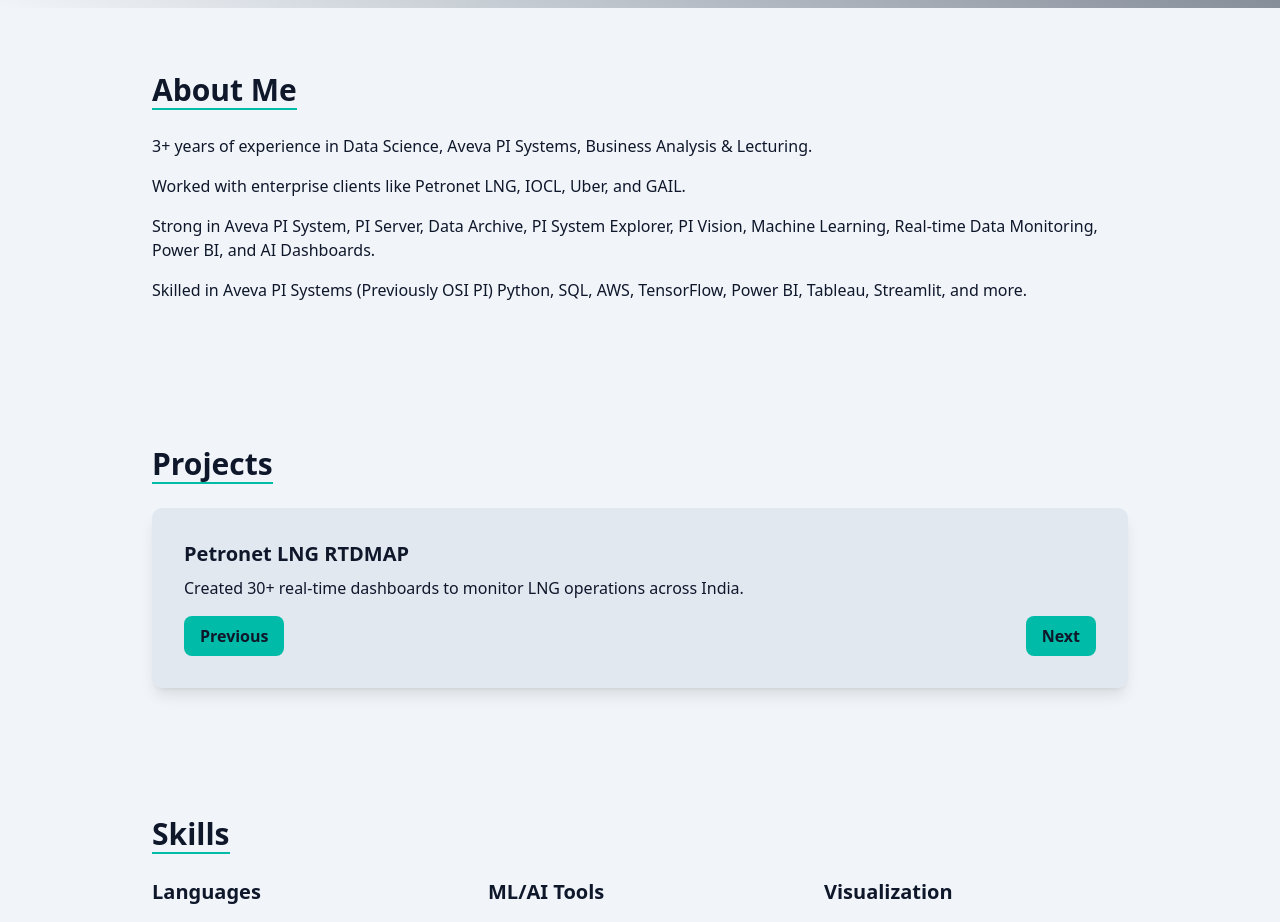
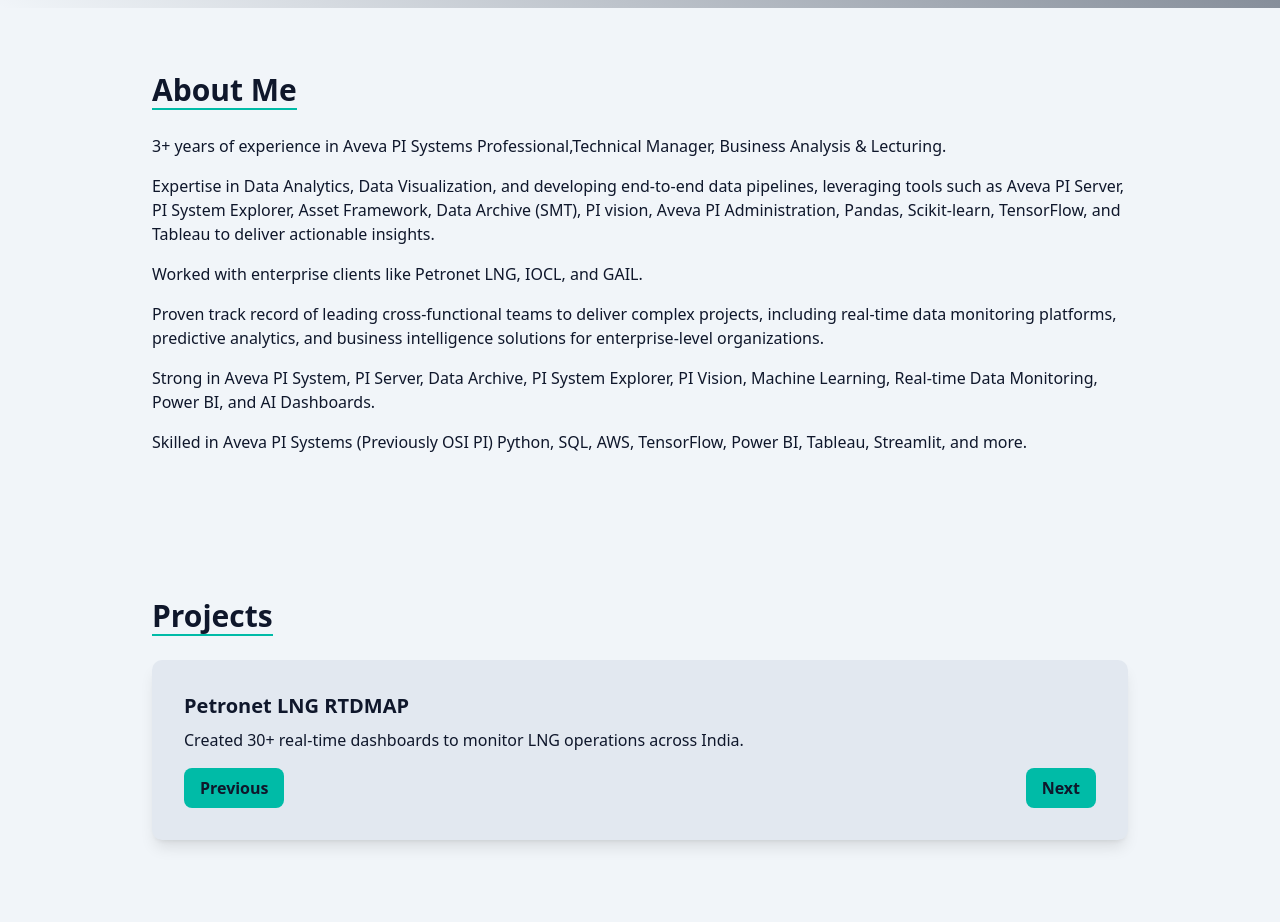
Before and after one commit to Taniskar/New, a Next.js app: page / in a window 1280 px wide. Shown: the part 860-1782 px from the top of the page. Built offline with nearby package versions, Linux system fonts and the light colour scheme.

Commit message:
Update About page

```diff
--- a/src/components/portfolio/About.tsx
+++ b/src/components/portfolio/About.tsx
@@ -10,10 +10,16 @@
         About Me
       </h2>
       <p className="mb-4">
-        3+ years of experience in Data Science, Aveva PI Systems, Business Analysis & Lecturing.
+        3+ years of experience in Aveva PI Systems Professional,Technical Manager, Business Analysis & Lecturing.
       </p>
       <p className="mb-4">
-        Worked with enterprise clients like Petronet LNG, IOCL, Uber, and GAIL.
+        Expertise in Data Analytics, Data Visualization, and developing end-to-end data pipelines, leveraging tools such as Aveva PI Server, PI System Explorer, Asset Framework, Data Archive (SMT), PI vision, Aveva PI Administration, Pandas, Scikit-learn, TensorFlow, and Tableau to deliver actionable insights.
+      </p>
+      <p className="mb-4">
+        Worked with enterprise clients like Petronet LNG, IOCL, and GAIL.
+      </p>
+      <p className="mb-4">
+        Proven track record of leading cross-functional teams to deliver complex projects, including real-time data monitoring platforms, predictive analytics, and business intelligence solutions for enterprise-level organizations.
       </p>
       <p className="mb-4">
         Strong in Aveva PI System, PI Server, Data Archive, PI System Explorer, PI Vision, Machine Learning, Real-time Data Monitoring, Power BI, and AI Dashboards.
```
